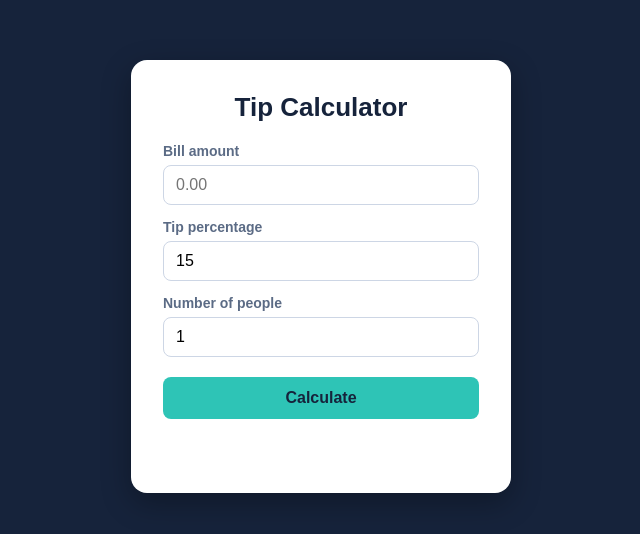
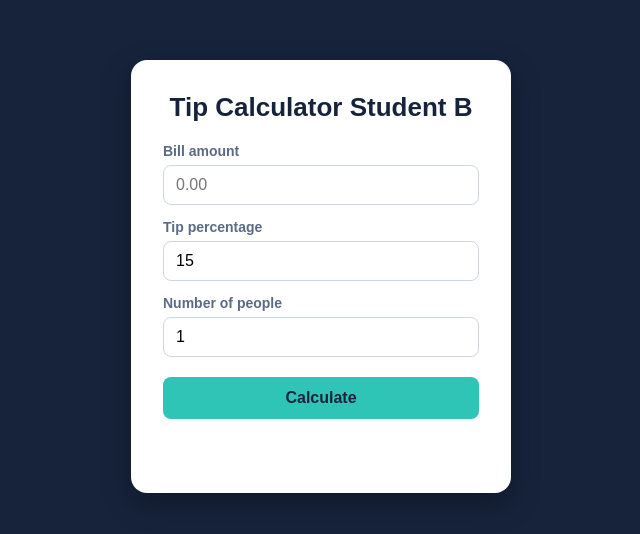
Before and after one commit to MuhammadSaimHassan/tip-calculator-starter, a plain HTML site: page index.html in a window 1280 px wide. Shown: the part 124-658 px from the top of the page, without its empty margins (319-959 px from the left). Drawn offline with Linux system fonts and the light colour scheme.

Commit message:
Made my changes to index.html as StudentB

```diff
--- a/index.html
+++ b/index.html
@@ -9,7 +9,7 @@
 <body>
   <main class="card">
     <!-- CONFLICT ZONE: both developers will edit the line below -->
-    <h1>Tip Calculator</h1>
+    <h1>Tip Calculator Student B</h1>
 
     <label for="bill">Bill amount</label>
     <input id="bill" type="number" min="0" placeholder="0.00" />
```
